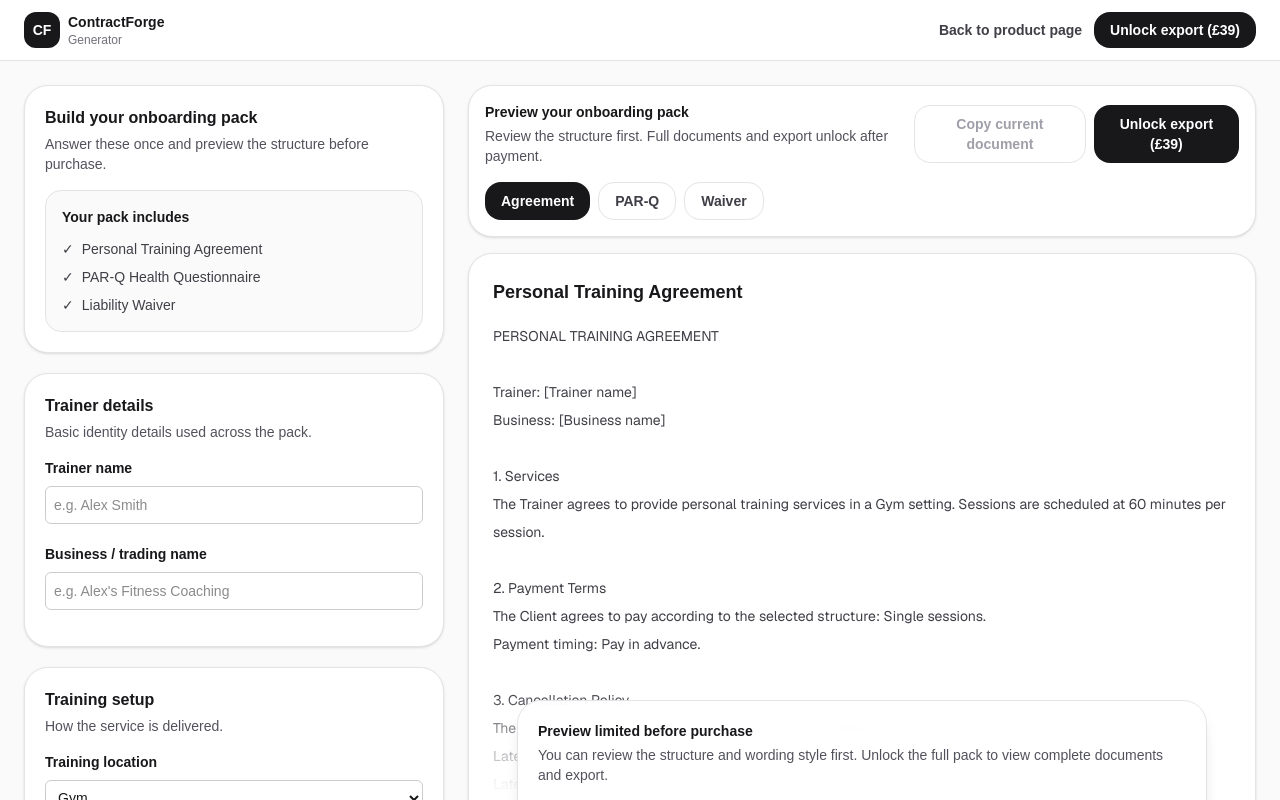
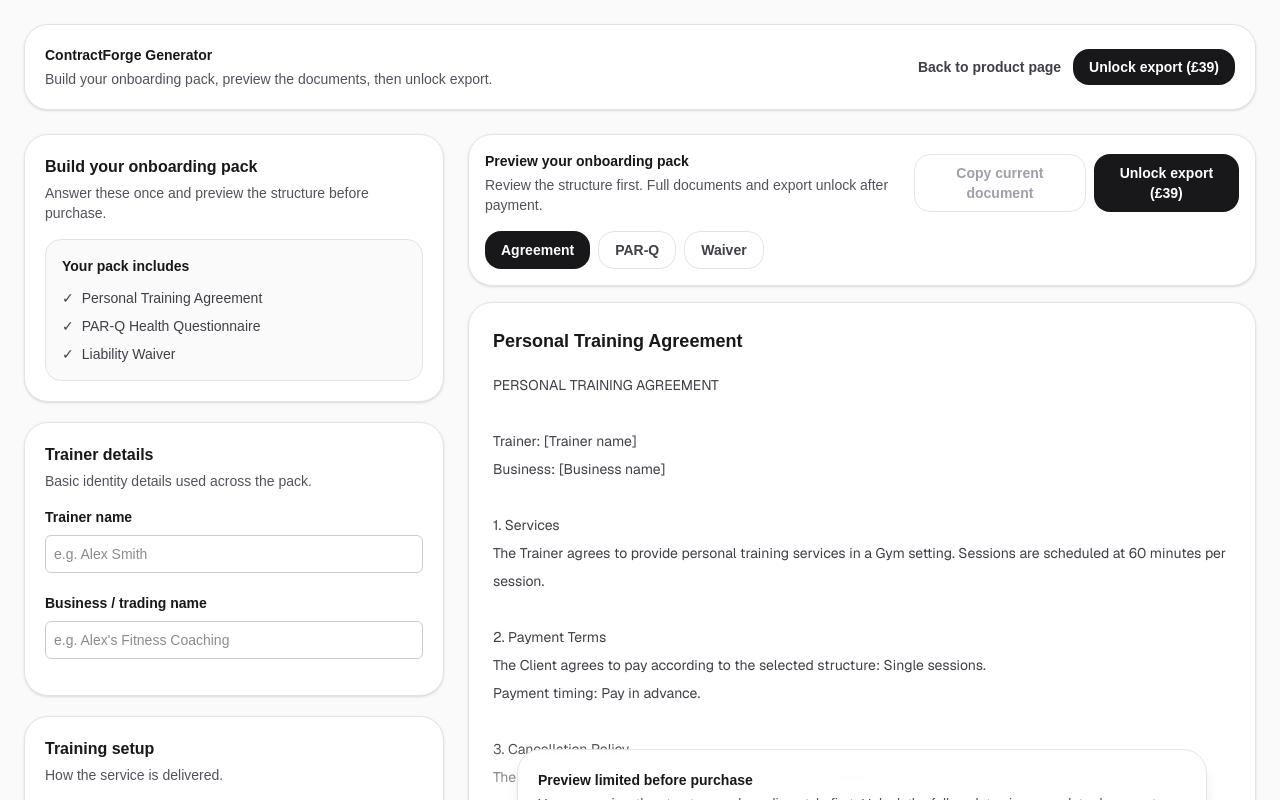
Before and after one commit to Bilaalsid99/contractforge, a Next.js app: page /generate in a window 1280 px wide. Shown: the top 800 px of the page. Built offline with nearby package versions, Linux system fonts and the light colour scheme.

Commit message:
Refactor onboarding pack and generator to use shared layout

```diff
--- a/src/app/client-onboarding-pack/page.tsx
+++ b/src/app/client-onboarding-pack/page.tsx
@@ -1,5 +1,3 @@
-"use client";
-
 import React from "react";
 import Link from "next/link";
 
@@ -131,40 +129,7 @@ export default function ClientOnboardingPackPage() {
   ];
 
   return (
-    <div className="min-h-screen bg-white">
-      <header className="sticky top-0 z-40 border-b border-zinc-200 bg-white/80 backdrop-blur">
-        <div className="mx-auto flex max-w-6xl items-center justify-between px-4 py-3 sm:px-6">
-          <Link href="/" className="flex items-center gap-2">
-            <div className="grid h-9 w-9 place-items-center rounded-xl bg-zinc-900 text-white">
-              <span className="text-sm font-black">CF</span>
-            </div>
-            <div className="leading-tight">
-              <p className="text-sm font-bold text-zinc-900">ContractForge</p>
-              <p className="text-xs text-zinc-500">
-                Personal Trainer Onboarding (UK)
-              </p>
-            </div>
-          </Link>
-
-          <nav className="hidden items-center gap-6 sm:flex">
-            <Link
-              href="/#templates"
-              className="text-sm font-semibold text-zinc-700 hover:text-zinc-900"
-            >
-              Free templates
-            </Link>
-            <Link
-              href="/"
-              className="text-sm font-semibold text-zinc-700 hover:text-zinc-900"
-            >
-              Home
-            </Link>
-          </nav>
-
-          <PrimaryLink href="/generate">Start building</PrimaryLink>
-        </div>
-      </header>
-
+    <main className="bg-white">
       <section className="mx-auto max-w-6xl px-4 pb-12 pt-16 sm:px-6 sm:pb-16 sm:pt-20">
         <div className="mb-4 flex flex-wrap items-center justify-center gap-2">
           <Badge>£39 one-time purchase</Badge>
@@ -252,7 +217,8 @@ export default function ClientOnboardingPackPage() {
             </div>
 
             <p className="mt-5 text-xs text-zinc-500">
-              The agreement already includes payment terms and cancellation rules, so your onboarding stays simple and consistent.
+              The agreement already includes payment terms and cancellation
+              rules, so your onboarding stays simple and consistent.
             </p>
 
             <div className="mt-6 flex flex-col gap-3 sm:flex-row">
@@ -423,20 +389,6 @@ export default function ClientOnboardingPackPage() {
           </div>
         </div>
       </section>
-
-      <footer className="border-t border-zinc-200 bg-white">
-        <div className="mx-auto flex max-w-6xl flex-col gap-3 px-4 py-10 text-sm text-zinc-600 sm:flex-row sm:items-center sm:justify-between sm:px-6">
-          <p>© {new Date().getFullYear()} ContractForge</p>
-          <div className="flex gap-4">
-            <Link href="/#templates" className="font-semibold hover:text-zinc-900">
-              Free templates
-            </Link>
-            <Link href="/" className="font-semibold hover:text-zinc-900">
-              Home
-            </Link>
-          </div>
-        </div>
-      </footer>
-    </div>
+    </main>
   );
 }
--- a/src/app/generate/page.tsx
+++ b/src/app/generate/page.tsx
@@ -274,7 +274,6 @@ export default function GeneratePage() {
   const [loading, setLoading] = useState(false);
   const [checkoutError, setCheckoutError] = useState<string | null>(null);
 
-  // later replace this with real paid-state verification
   const [isUnlocked] = useState(false);
 
   const [form, setForm] = useState<FormState>({
@@ -370,20 +369,20 @@ export default function GeneratePage() {
   }
 
   return (
-    <div className="min-h-screen bg-zinc-50">
-      <header className="sticky top-0 z-40 border-b border-zinc-200 bg-white/90 backdrop-blur">
-        <div className="mx-auto flex max-w-7xl items-center justify-between px-4 py-3 sm:px-6">
-          <Link href="/" className="flex items-center gap-2">
-            <div className="grid h-9 w-9 place-items-center rounded-xl bg-zinc-900 text-white">
-              <span className="text-sm font-black">CF</span>
+    <main className="bg-zinc-50">
+      <div className="mx-auto max-w-7xl px-4 py-6 sm:px-6">
+        <div className="mb-6 flex flex-col gap-3 rounded-3xl border border-zinc-200 bg-white p-5 shadow-sm sm:flex-row sm:items-center sm:justify-between">
+          <div>
+            <p className="text-sm font-semibold text-zinc-900">
+              ContractForge Generator
+            </p>
+            <p className="mt-1 text-sm text-zinc-600">
+              Build your onboarding pack, preview the documents, then unlock
+              export.
+            </p>
           </div>
-            <div className="leading-tight">
-              <p className="text-sm font-bold text-zinc-900">ContractForge</p>
-              <p className="text-xs text-zinc-500">Generator</p>
-            </div>
-          </Link>
 
-          <div className="flex items-center gap-3">
+          <div className="flex flex-col gap-3 sm:flex-row sm:items-center">
             <Link
               href="/client-onboarding-pack"
               className="text-sm font-semibold text-zinc-700 hover:text-zinc-900"
@@ -400,9 +399,8 @@ export default function GeneratePage() {
             </button>
           </div>
         </div>
-      </header>
 
-      <main className="mx-auto grid max-w-7xl gap-6 px-4 py-6 sm:px-6 lg:grid-cols-[420px_minmax(0,1fr)]">
+        <div className="grid gap-6 lg:grid-cols-[420px_minmax(0,1fr)]">
           <section className="space-y-5">
             <SectionCard
               title="Build your onboarding pack"
@@ -637,7 +635,8 @@ export default function GeneratePage() {
               loading={loading}
             />
           </section>
+        </div>
+      </div>
     </main>
-    </div>
   );
 }
```
Lines whose indentation alone changed are shown as unchanged.
